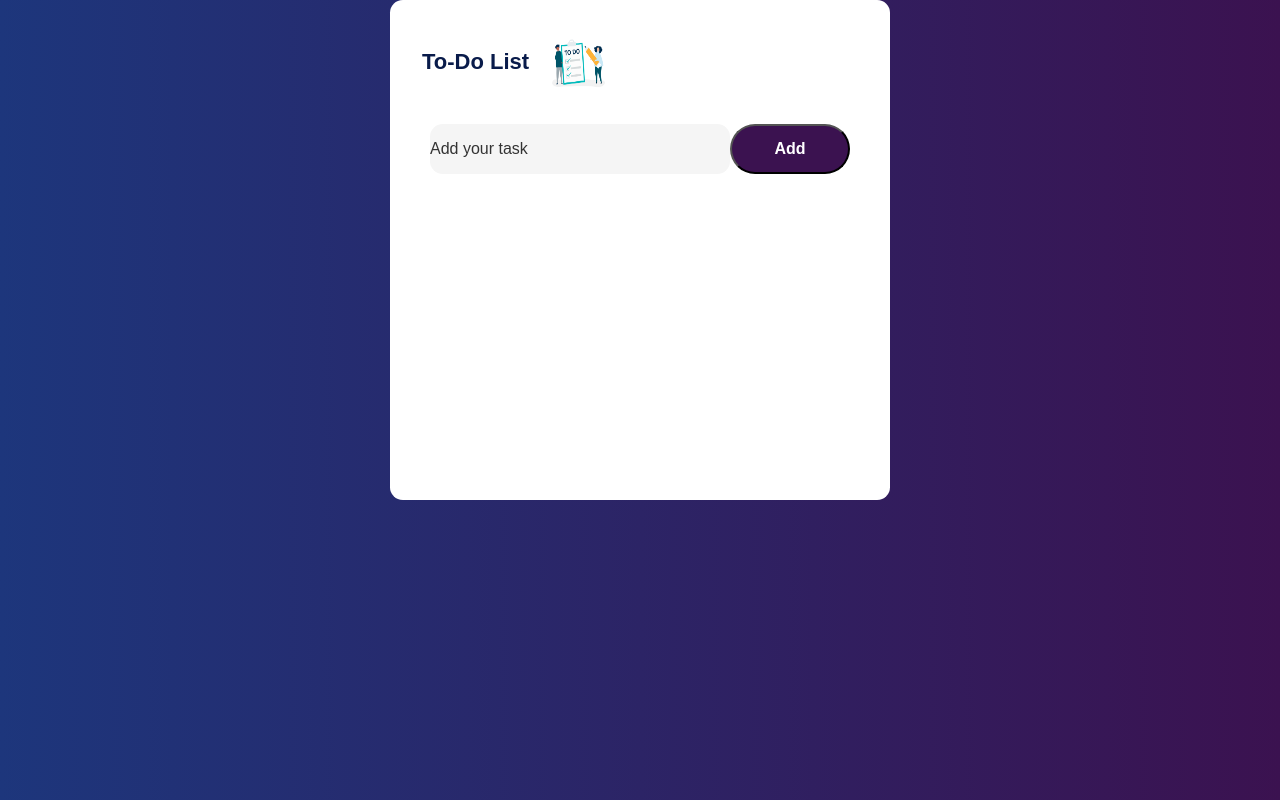
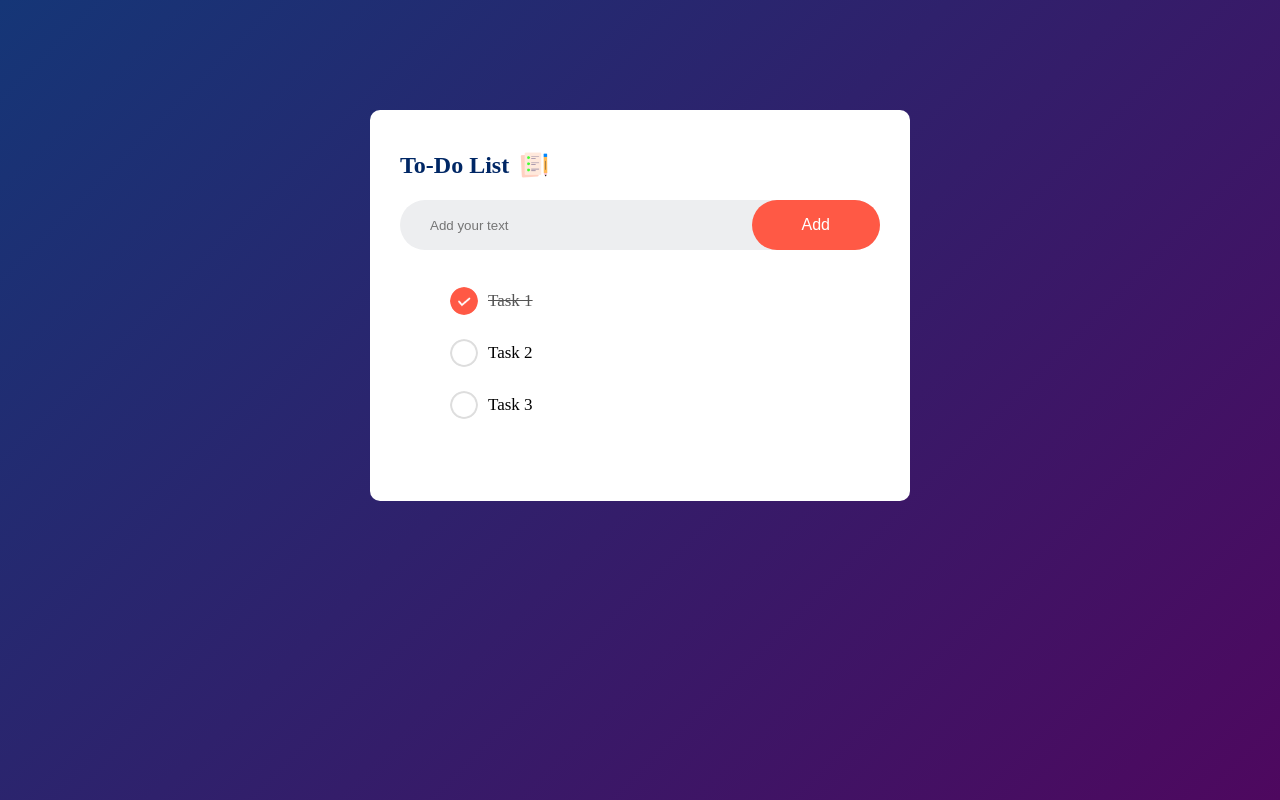
Before and after one commit to AymaneTech/To-Do-List.JS, a plain HTML site: page index.html in a window 1280 px wide. Drawn offline with Linux system fonts and the light colour scheme.

Commit message:
i am done from html & css, now i gonna start js

```diff
--- a/index.html
+++ b/index.html
@@ -9,18 +9,21 @@
 </head>
 
 <body>
-	<div class="app">
-		<div class="content">
-			<div class="title">
-				<span>To-Do List</span>
-				<img src="img/logo.jpg" alt="icon">
+	<div class="container">
+		<div class="todo-app">
+			<h2> To-Do List<img src="images/icon.png" alt="icon"></h2>
+			<div class="row">
+				<input type="text" id="input-box" placeholder="Add your text"><button>Add</button>
 			</div>
-			<div class="writing-notes">
-				<input type="text" class="writing" placeholder="Add your task">
-				<button class="add-note">Add</button>
-			</div>
+			<ul id="list-container">
+				<li class="checked">Task 1</li>
+				<li>Task 2</li>
+				<li>Task 3</li>
+			</ul>
 		</div>
 	</div>
+
+
 </body>
 
 </html>
--- a/stye.css
+++ b/stye.css
@@ -1,67 +1,85 @@
 *{
   margin: 0;
   padding: 0;
-  font-family: sans-serif;
+  font-family: 'poppins' sans-serif;
+  box-sizing: border-box;
 }
-body{
-  background-image: linear-gradient(to right, #1D367C,#3B1250);
+.container{
+  width: 100%;
+  min-height: 100vh;
+  background: linear-gradient(135deg, #153677, #4e085f);
+  padding: 10px;
 }
-.app{
+.todo-app{
+  width: 100%;
+  max-width: 540px;
+  background: #fff;
+  margin: 100px auto 20px;
+  padding: 40px 30px 70px;
+  border-radius: 10px;
+}
+.todo-app h2{
+  color: #002765;
+  display: flex;
+  align-items: center;
+  margin-bottom: 20px;
+}
+.todo-app h2 img{
+  width: 30px;
+  margin-left: 10px;
+}
+.row{
   display: flex;
   align-items: center;
   justify-content: center;
+  background-color: #edeef0;
+  border-radius: 30px;
+  padding-left: 20px;
+  margin-bottom: 25px;
+}
+input {
+  flex: 1;
+  border: none;
+  outline: none;
+  background: transparent;
+  padding: 10px;
+}
+button{
+  border: none;
+  outline: none;
+  padding: 16px 50px;
+  background: #ff5945;
+  color: #fff;
+  font-size: 16px;
+  cursor: pointer;
+  border-radius: 40px;
+}ul li {
+  list-style: none;
+  font-size: 17px;
+  padding: 12px 8px 12px 50px;
+  user-select: none;
+  cursor: pointer;
+  position: relative;
+  display: flex; /* Added to create a flex container */
+  align-items: center; /* Added to vertically align items */
 }
 
-.content{
-  background-color: #fff;
-  border-radius:.8rem;
-  box-shadow: rgba(99, 9);
-  width: 500px;
-  height: 500px;
+ul li::before {
+  content: '';
+  height: 28px;
+  width: 28px;
+  margin-right: 10px; /* Added space between the pseudo-element and text */
+  border-radius: 50%;
+  background-image: url(images/unchecked.png);
+  background-size: cover;
+  background-position: center;
 }
 
-.title{
-  margin: 2rem 0 2rem 2rem ;
-  display: flex;
-  align-items: center;
-}
-.title span{
-  font-size: 22px;
-  font-weight: 700;
-  color: #091b4a;
-  margin-right: 20px;
+ul li.checked {
+  color: #555;
+  text-decoration: line-through;
 }
 
-.title img{
-  width: 60px;
-  height: 60px;
+ul li.checked::before {
+  background-image: url(images/checked.png);
 }
-
-.writing-notes{
-  display: flex;
-  justify-content: center;
-}
-
-.content input{
-  background: #f5f5f5;
-  border: none;
-  border-radius: 0.8rem;
-  width: 300px;
-  height: 50px;
-}
-input::placeholder{
-  color: #333;
-  font-size: 16px;
-  font-weight: 400;
-  display: flex;
-  align-items: center;
-}
-.content button{
-  background-color: #3B1250;
-  width: 120px;
-  border-radius: 5rem;
-  color: #fff;
-  font-weight: 600;
-  font-size: 16px;
-
-}
```
